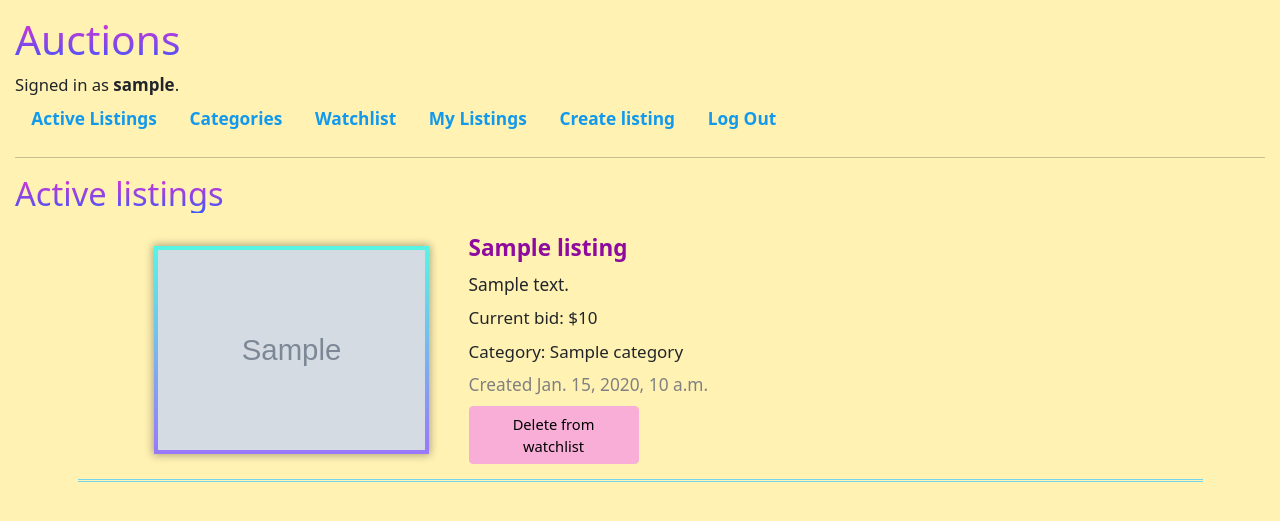
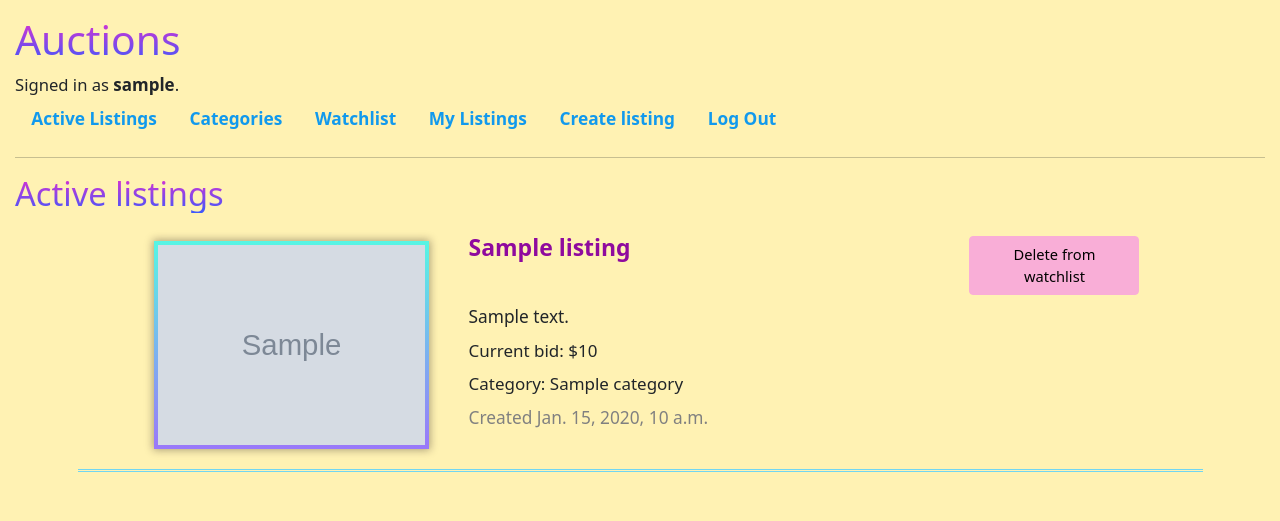
Before and after one commit to VladyslavaSysenko/Auction_Django, a Django app: page / in a window 1280 px wide. Shown: the top 521 px of the page. Run offline with Django 3.2, Linux system fonts and the light colour scheme; a user stored in the database is signed in; tables that the repository leaves empty hold one stand-in row (values such as "Sample post"); grey boxes marked "Sample" are stand-in pictures; some libraries are stand-ins or nearby versions.

Commit message:
change add/delete button

```diff
--- a/auctions/static/auctions/styles.css
+++ b/auctions/static/auctions/styles.css
@@ -34,15 +34,22 @@ h1, h2 {
     line-height: 2em;
     width: 90%;
     margin: auto;
+    position: relative;
   }
+
+#listing > a {
+        position: absolute;
+        width: 100%;
+        height: 100%;
+        text-decoration: none;
+        z-index: 10;
+}
 
 #listing_image {
     display: flex;
     align-items: center;
     justify-content: center;
     padding: 10px 20px;
-
-
 }
 
 #listing_image > img{
@@ -58,19 +65,19 @@ h1, h2 {
     font-weight: 500;
 }
 
-#listing_text a {
+#listing_text #title_name {
     color: #8f0a9e!important;
-    text-decoration: none!important;
     font-size: 1.3em;
     font-weight: 600;
 }
 
-#listing_text a:hover {
-    text-decoration: underline!important;
+#listing_text #created {
+    color:gray;
 }
 
-#listing_text #created {
-    color:gray;
+#listing_text #title {
+    display:flex;
+    justify-content:space-between;
 }
 
 #listing_text #description {
@@ -86,22 +93,25 @@ h1, h2 {
 
 
 /* listing page */
-.add {
-    background-color: rgb(233, 166, 248)!important;
-    border-color: rgb(233, 166, 248)!important;
+
+.add, .delete {
     width: 170px;
     font-weight: 500!important;
     font-size: 0.9rem!important;
     margin: 5px 0;
+    z-index: 100;
+    position: relative;
+}
+
+.add {
+    background-color: rgb(233, 166, 248)!important;
+    border-color: rgb(233, 166, 248)!important;
+
 }
 
 .delete {
     background-color: rgb(249, 174, 215)!important;
     border-color: rgb(249, 174, 215)!important;
-    margin: 5px 0;
-    width: 170px;
-    font-weight: 500!important;
-    font-size: 0.9rem!important;
 }
 
 #page {
--- a/auctions/templates/auctions/index.html
+++ b/auctions/templates/auctions/index.html
@@ -8,18 +8,31 @@
     <h2>{{title}}</h2>
 
     {% for listing in listings %}
+
         <!-- Show listing -->
         <div id="listing">
+            <a href="{% url 'listing_page' listing.id %}"></a>
             <div id="listing_image">
                 <img src="{{ listing.picture_url }}">
             </div>
             <div id="listing_text">
-                {% if listing.activity == "C" %}
-                    <div style="float: left; margin-right:10px"><a href="{% url 'listing_page' listing.id %}">{{ listing.title }}</a></div>
-                    <div id="closed">[Closed]</div>
-                {% else %}
-                <div><a href="{% url 'listing_page' listing.id %}">{{ listing.title }}</a></div>
-                {% endif %}
+                <div id="title">
+                    <div id="title_name">
+                        {% if listing.activity == "C" %}
+                            <div style="float: left; margin-right:10px">{{ listing.title }}</div>
+                            <div id="closed">[Closed]</div>
+                        {% else %}
+                            <div>{{ listing.title }}</div>
+                        {% endif %}
+                    </div>
+
+                <!-- Add/delete from watchlist -->
+                    {% if user.is_authenticated %}
+                        <div id="text_{{listing.id}}">
+                            <button id="button_{{listing.id}}" onclick="Add_delete('{{ listing.id }}')" type="submit"  class="btn btn-info add">Add to watchlist</button>
+                        </div>
+                    {% endif %}
+                </div>
                 <div id="description">{{ listing.description }}</div>
                 {% if listing.current_price == 0 %}
                     Starting bid: {{ listing.start_price | usd }}<br>
@@ -30,15 +43,8 @@
                 <div id="created">
                     Created {{ listing.date_time }}
                 </div>
-                <!-- Add/delete from watchlist -->
-                {% if user.is_authenticated %}
-                <div id="text_{{listing.id}}">
-                    <button id="button_{{listing.id}}" onclick="Add_delete('{{ listing.id }}')" type="submit"  class="btn btn-info add">Add to watchlist</button>
-                </div>
-                {% endif %}
             </div>
         </div>
-
 
         <script>
             id = '{{ listing.id }}'
@@ -47,6 +53,7 @@
         }
 
         function Add_delete(id){
+            $(`#button_${id}`).css('visibility', 'hidden');
             $.ajax({
                 url:'watchlist',
                 data: {listing:id,
@@ -61,11 +68,10 @@
                         $(`#text_${id}`).replaceWith(`<div id="text_${id}"><button id="button_${id}" onclick="Add_delete(\'${id}\')" type="submit" class="btn btn-info add">Add to watchlist</button></div>`)
                     }
                 });
-        }
+                clickk = 0;
+            }
         </script>
     {% endfor %}
-
-
 
     {% if listings|length == 0 %}
         Nothing here
--- a/auctions/templates/auctions/listing.html
+++ b/auctions/templates/auctions/listing.html
@@ -136,6 +136,7 @@
     }
 
     function Add_delete(id){
+        $(`#button_${id}`).css('visibility', 'hidden');
         $.ajax({
             url:'watchlist',
             data: {listing:id,
```
